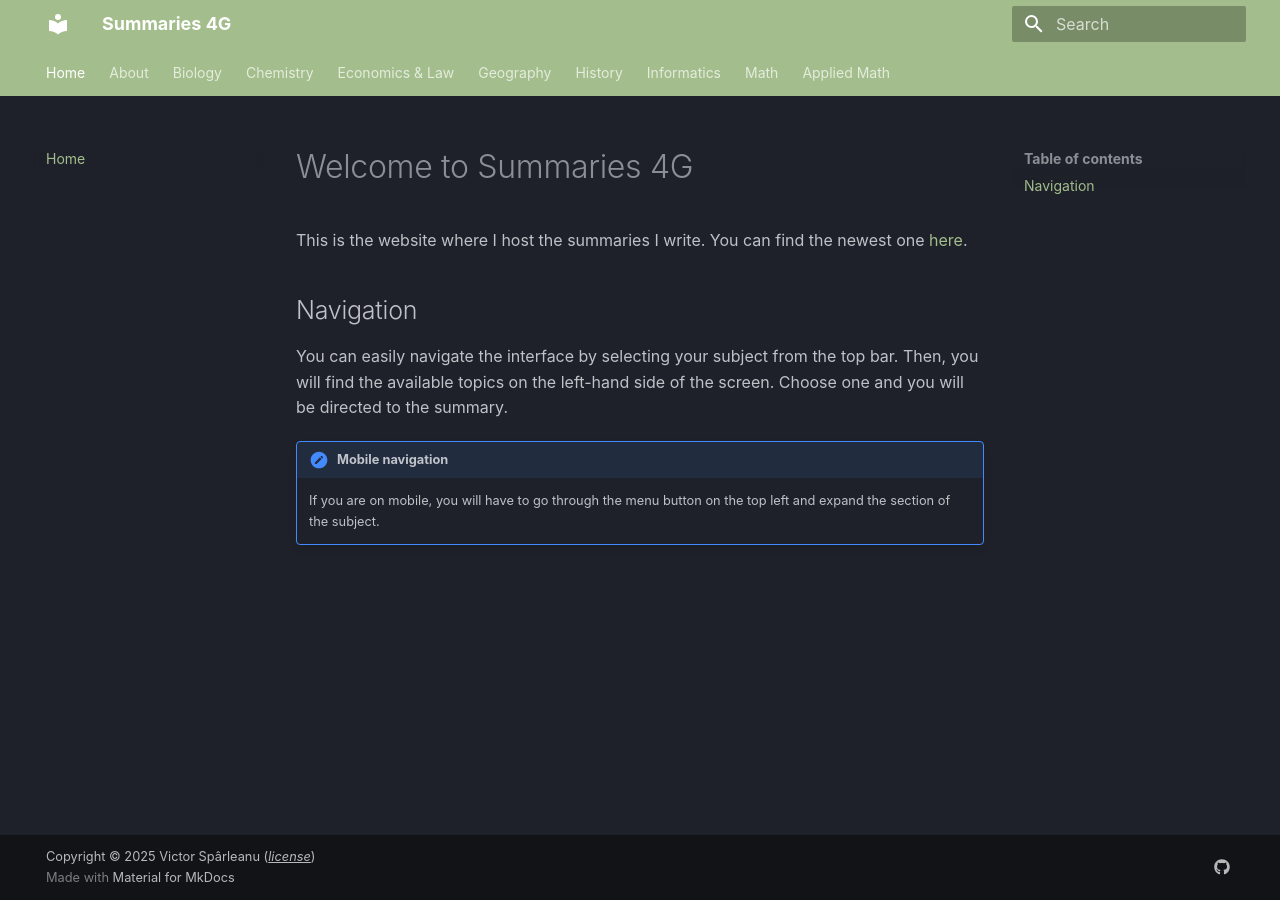
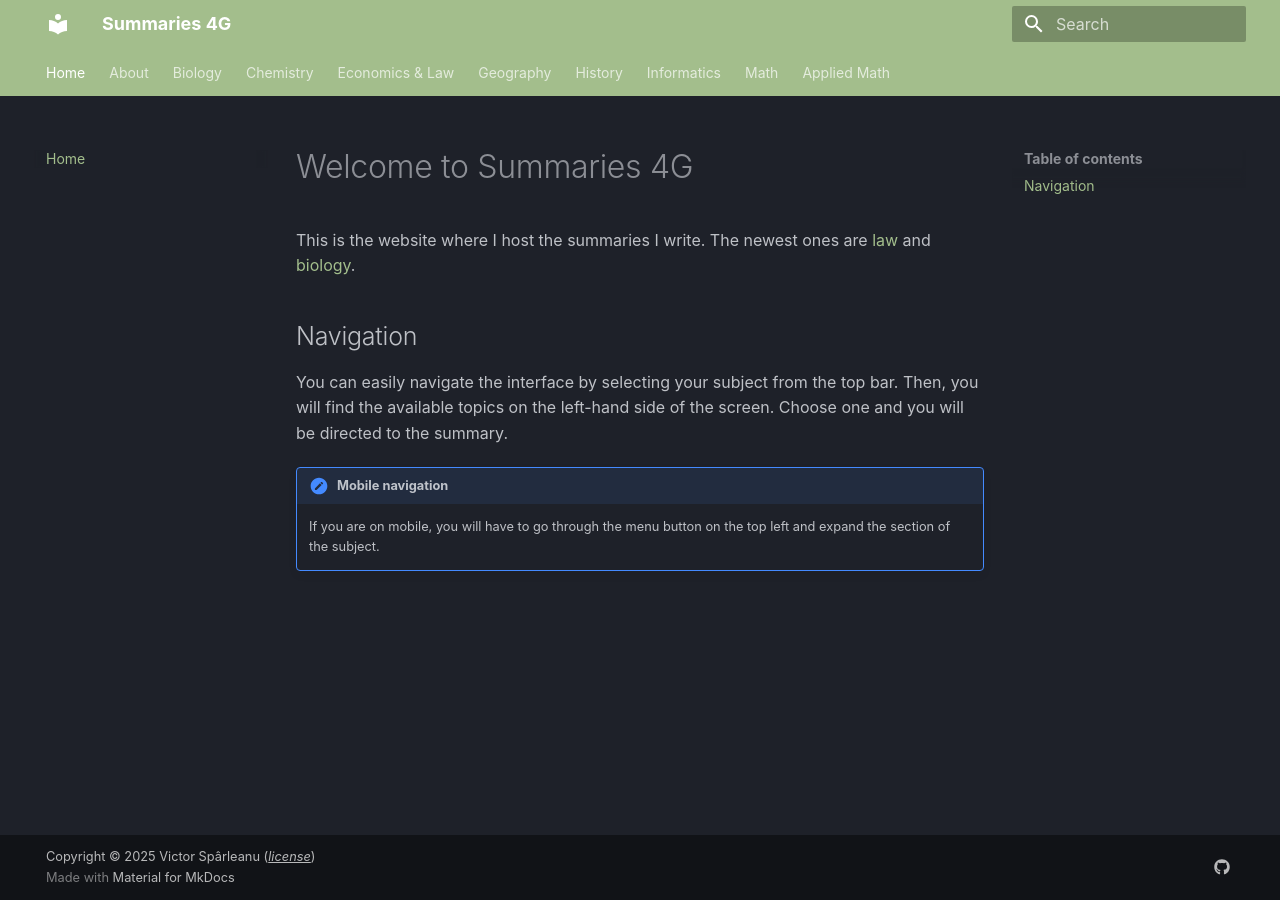
Before and after one commit to VSparl/summary-site, an MkDocs documentation site: the page built from docs/index.md, in a window 1280 px wide. Built offline with MkDocs 1.6.1 and Material for MkDocs 9.7.7, drawn with Linux system fonts in a browser that asks for light colours; some web fonts are replaced.

Commit message:
adapted index page to show both summaries

```diff
--- a/docs/index.md
+++ b/docs/index.md
@@ -1,7 +1,6 @@
 # Welcome to Summaries 4G
 
-This is the website where I host the summaries I write. You can find the newest one
-[here](wr/4/summary.md).
+This is the website where I host the summaries I write. The newest ones are [law](wr/4/summary.md) and [biology](bi/3/summary.md).
 
 ## Navigation
 
```
